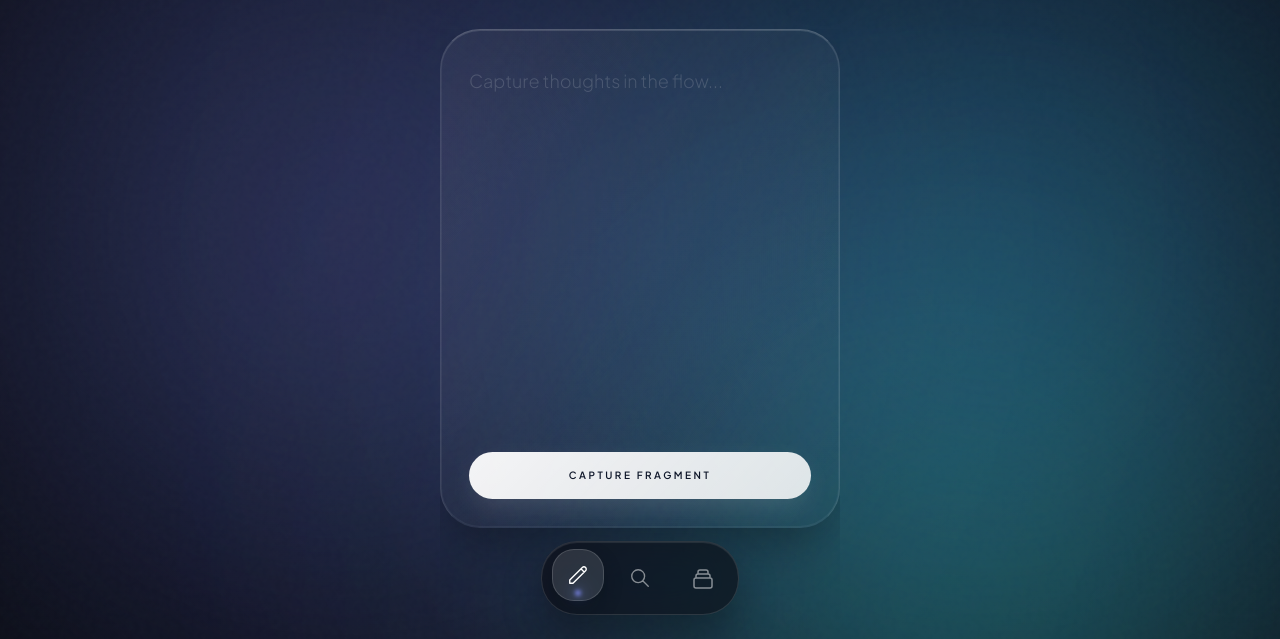
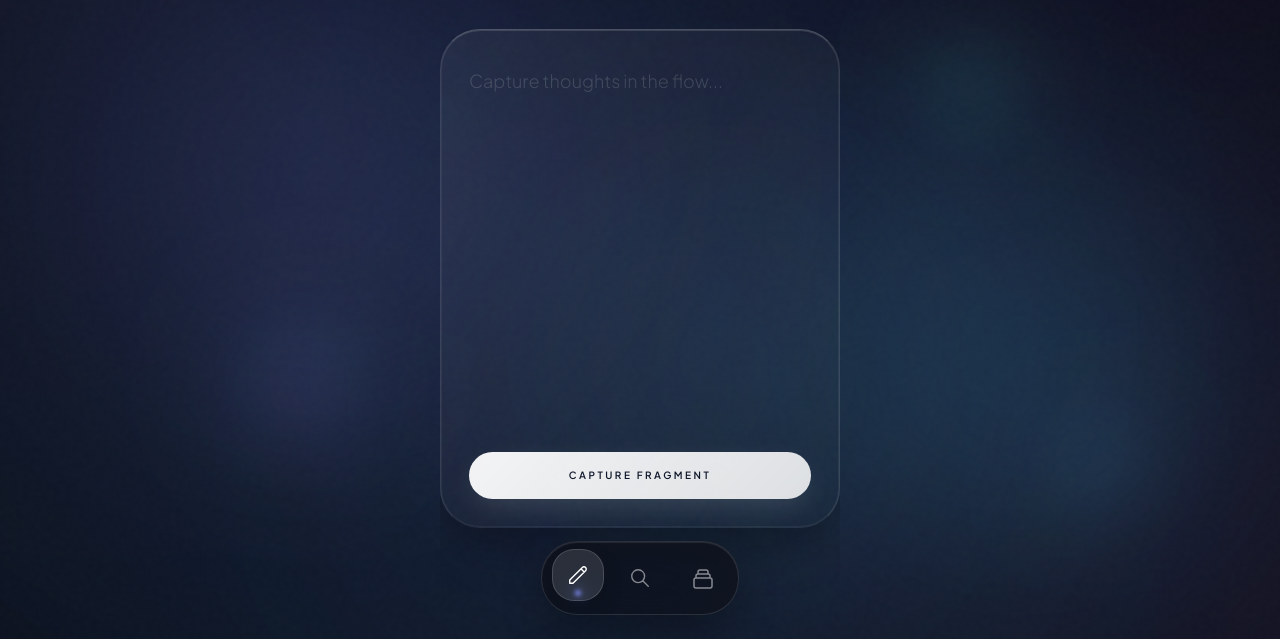
Before and after one commit to jack410619/secbrain-website, a plain HTML site: page index.html in a window 1280 px wide. Shown: the part 161-800 px from the top of the page. Drawn offline with nearby package versions, Linux system fonts and the light colour scheme.

Commit message:
Add files via upload

```diff
--- a/index.html
+++ b/index.html
@@ -79,6 +79,25 @@ body {
     overflow: hidden;
 }
 
+/* 動態漸變背景層 */
+.liquid-universe::before {
+    content: '';
+    position: absolute;
+    inset: -50%;
+    background:
+        radial-gradient(circle at 20% 30%, rgba(129, 140, 248, 0.15), transparent 50%),
+        radial-gradient(circle at 80% 70%, rgba(192, 132, 252, 0.12), transparent 50%),
+        radial-gradient(circle at 40% 80%, rgba(56, 189, 248, 0.1), transparent 50%);
+    animation: gradientShift 20s ease-in-out infinite alternate;
+    filter: blur(60px);
+}
+
+@keyframes gradientShift {
+    0% { transform: translate(0, 0) scale(1); opacity: 0.5; }
+    50% { transform: translate(3%, -2%) scale(1.05); opacity: 0.7; }
+    100% { transform: translate(-2%, 3%) scale(0.95); opacity: 0.6; }
+}
+
 .orb {
     position: absolute;
     border-radius: 50%;
@@ -87,28 +106,87 @@ body {
     animation: drift 80s infinite alternate cubic-bezier(0.3, 0.1, 0.2, 0.9);
     mix-blend-mode: screen;
     box-shadow: 0 0 80px var(--accent-glow), 0 0 150px rgba(192, 132, 252, 0.06);
+    /* 🔥 修復：確保在手機上也能完整顯示 */
+    max-width: 100vw;
+    max-height: 100vh;
 }
 
 .orb-1 {
-    width: 90vw; height: 90vw;
+    width: 80vw; height: 80vw;
+    max-width: 500px; max-height: 500px;
     background: radial-gradient(circle, var(--accent-primary), transparent 70%);
-    top: -25%; left: -20%;
+    top: 10%; left: 5%;
     animation-duration: 90s;
 }
 .orb-2 {
-    width: 85vw; height: 85vw;
+    width: 75vw; height: 75vw;
+    max-width: 450px; max-height: 450px;
     background: radial-gradient(circle, var(--accent-secondary), transparent 70%);
-    bottom: -15%; right: -15%;
+    bottom: 10%; right: 5%;
     animation-delay: -20s;
     animation-duration: 100s;
 }
 .orb-3 {
-    width: 65vw; height: 65vw;
+    width: 55vw; height: 55vw;
+    max-width: 350px; max-height: 350px;
     background: radial-gradient(circle, var(--accent-tertiary), transparent 70%);
-    top: 35%; left: 35%;
-    opacity: 0.2;
+    top: 40%; left: 40%;
+    opacity: 0.25;
     animation-delay: -35s;
     animation-duration: 110s;
+}
+
+/* 新增：小型浮動粒子 */
+.orb-particle {
+    position: absolute;
+    border-radius: 50%;
+    filter: blur(40px);
+    mix-blend-mode: screen;
+    animation: particleFloat 60s infinite ease-in-out;
+    opacity: 0.15;
+}
+
+.orb-particle-1 {
+    width: 30vw; height: 30vw;
+    max-width: 180px; max-height: 180px;
+    background: radial-gradient(circle, var(--accent-primary), transparent 70%);
+    top: 60%; left: 15%;
+    animation-delay: -10s;
+}
+
+.orb-particle-2 {
+    width: 25vw; height: 25vw;
+    max-width: 150px; max-height: 150px;
+    background: radial-gradient(circle, var(--accent-tertiary), transparent 70%);
+    top: 20%; left: 70%;
+    animation-delay: -30s;
+}
+
+.orb-particle-3 {
+    width: 20vw; height: 20vw;
+    max-width: 120px; max-height: 120px;
+    background: radial-gradient(circle, var(--accent-secondary), transparent 70%);
+    top: 70%; left: 80%;
+    animation-delay: -45s;
+}
+
+@keyframes particleFloat {
+    0%, 100% {
+        transform: translate(0, 0) scale(1);
+        opacity: 0.15;
+    }
+    25% {
+        transform: translate(10%, -15%) scale(1.1);
+        opacity: 0.2;
+    }
+    50% {
+        transform: translate(-5%, 10%) scale(0.95);
+        opacity: 0.18;
+    }
+    75% {
+        transform: translate(15%, 5%) scale(1.05);
+        opacity: 0.22;
+    }
 }
 
 @keyframes drift {
@@ -312,6 +390,9 @@ textarea {
         <div class="orb orb-1"></div>
         <div class="orb orb-2"></div>
         <div class="orb orb-3"></div>
+        <div class="orb-particle orb-particle-1"></div>
+        <div class="orb-particle orb-particle-2"></div>
+        <div class="orb-particle orb-particle-3"></div>
     </div>
     <div class="noise"></div>
 
```
